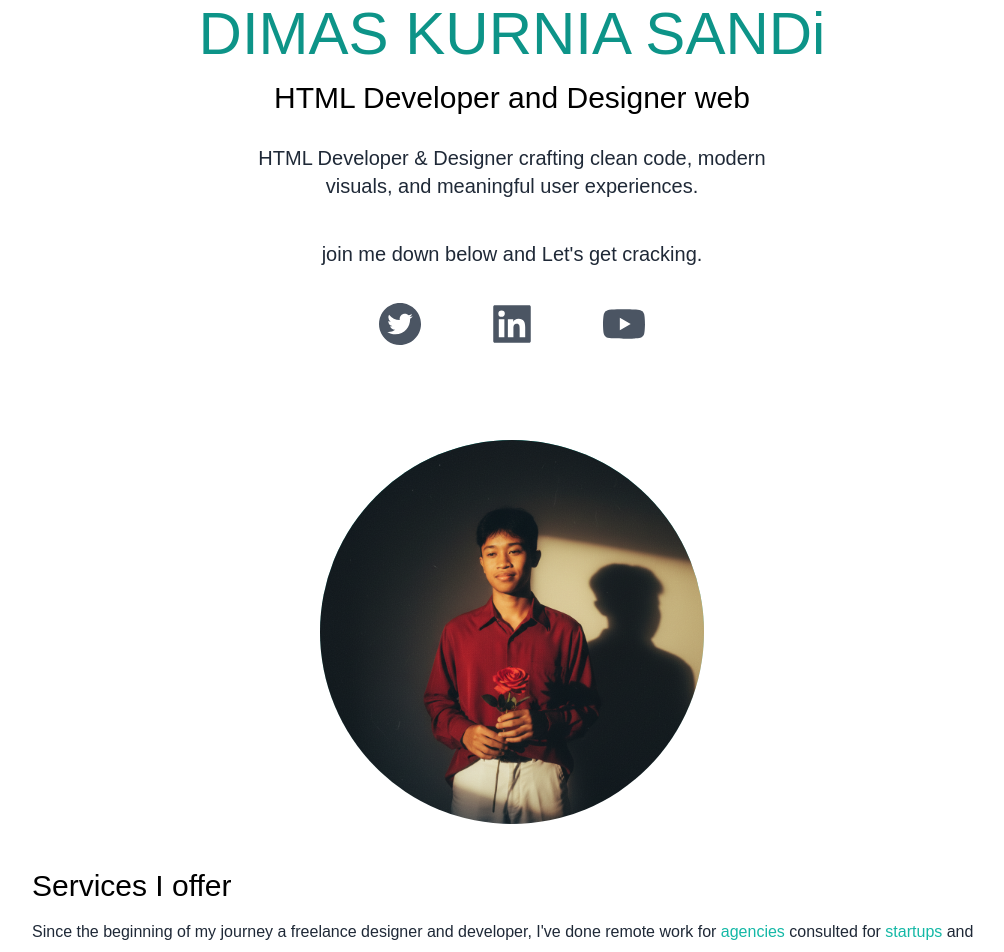
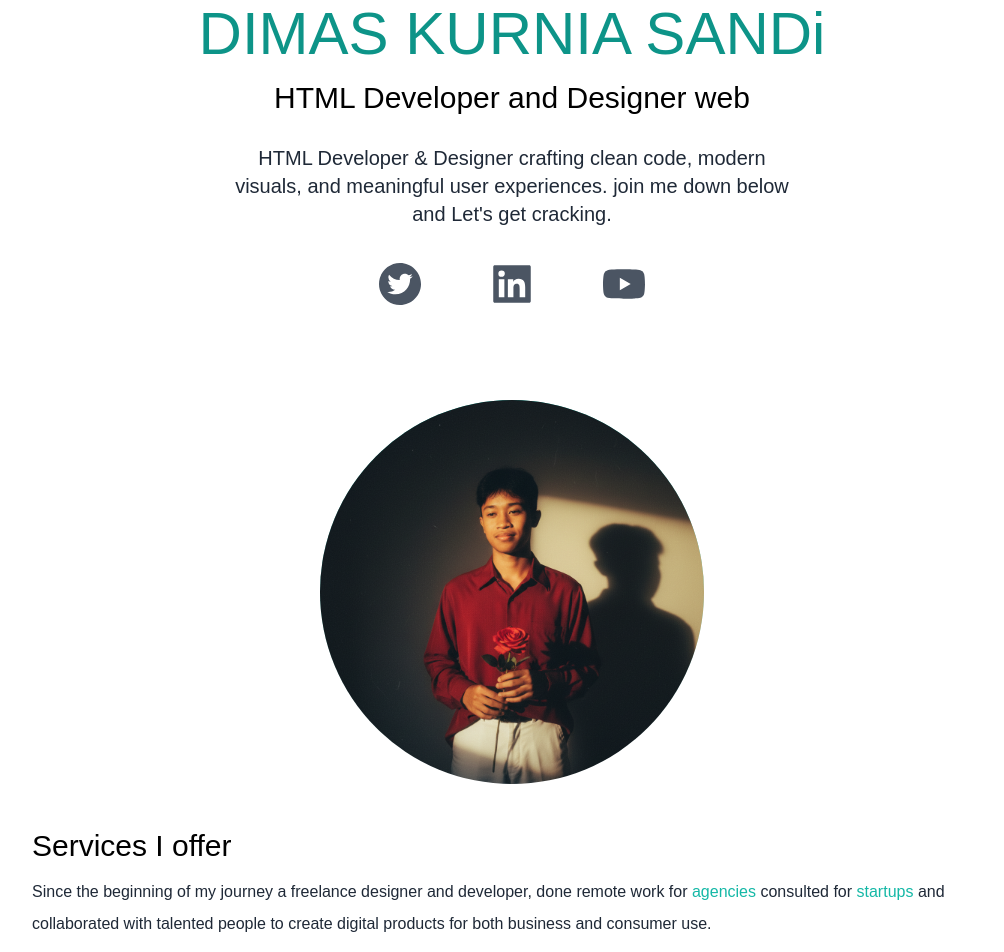
Before and after one commit to DIMAS-ID829/portofolio-tugas, a Next.js app: page / in a window 1280 px wide. Shown: the part 200-1152 px from the top of the page, without its empty margins (128-1132 px from the left). Built offline with nearby package versions, Linux system fonts and the light colour scheme.

Commit message:
Update index.js

```diff
--- a/pages/index.js
+++ b/pages/index.js
@@ -58,18 +58,15 @@ export default function Home() {
               HTML Developer and Designer web
             </h3>
             <p className="text-md py-5 leading-8 text-gray-800 dark:text-gray-200 max-w-xl mx-auto md:text-xl">
-              HTML Developer &amp; Designer crafting clean code, modern visuals, and meaningful user experiences.
-            </p>
-            <p className="text-md py-5 leading-8 text-gray-800 dark:text-gray-200 max-w-xl mx-auto md:text-xl">
-              join me down below and Let&apos;s get cracking.
-            </p>
+  HTML Developer &amp; Designer crafting clean code, modern visuals, and meaningful user experiences. join me down below and Let&apos;s get cracking.
+</p>
             <div className="text-5xl flex justify-center gap-16 py-3 text-gray-600 dark:text-gray-400">
               <AiFillTwitterCircle aria-label="Twitter" />
               <AiFillLinkedin aria-label="LinkedIn" />
               <AiFillYoutube aria-label="YouTube" />
             </div>
             <div className="mx-auto bg-gradient-to-b from-teal-500 rounded-full w-80 h-80 relative overflow-hidden mt-20 md:h-96 md:w-96">
-              <Image src={deved} layout="fill" objectFit="cover" alt="Profile avatar" />
+              <Image src={deved} layout="fill" objectFit="cover" alt="Profile avatar"/>
             </div>
           </div>
         </section>
@@ -77,7 +74,7 @@ export default function Home() {
           <div>
             <h3 className="text-3xl py-1 dark:text-white">Services I offer</h3>
             <p className="text-md py-2 leading-8 text-gray-800 dark:text-gray-200">
-              Since the beginning of my journey a freelance designer and developer, I&apos;ve done remote work for
+              Since the beginning of my journey a freelance designer and developer, done remote work for
               <span className="text-teal-500"> agencies </span>
               consulted for <span className="text-teal-500">startups </span>
               and collaborated with talented people to create digital products for both business and consumer use.</p>
```
